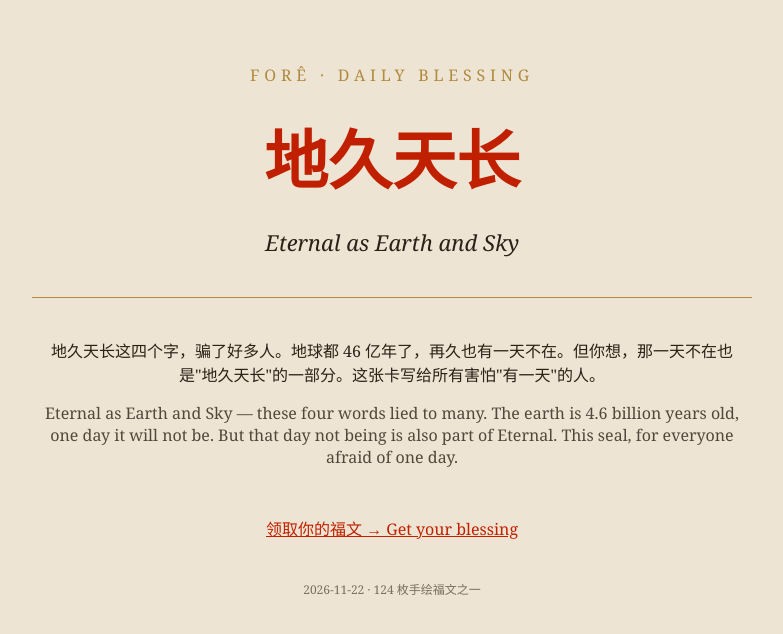
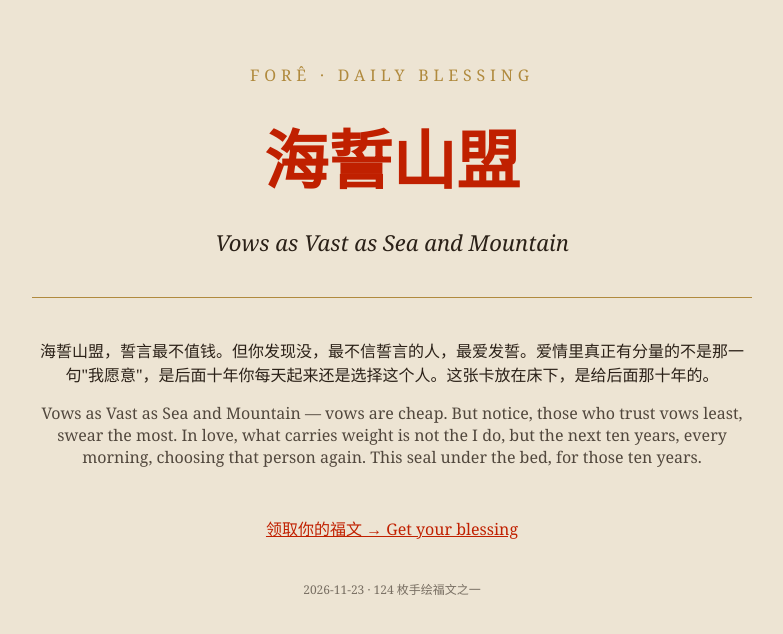
Before and after one commit to tatasun-vip/forerui-pages, a plain HTML site: page daily/index.html in a window 1280 px wide. Shown: the whole page, without its empty margins (248-1031 px from the left). Drawn offline with Linux system fonts and the light colour scheme.

Commit message:
chore(daily): 每日福文 2026-11-23 [skip ci]

```diff
--- a/daily/index.html
+++ b/daily/index.html
@@ -4,8 +4,8 @@
 <meta charset="UTF-8">
 <meta name="viewport" content="width=device-width, initial-scale=1.0">
 <meta name="google-site-verification" content="VO-pd1oix6xcbca32ugjjPLUXTX7RXqiu7m2Qsc8NDs" />
-<title>每日福文 · 地久天长 | FORÊ</title>
-<meta name="description" content="FORÊ 每日福文：地久天长 — Eternal as Earth and Sky。四字一愿，一笔一福。">
+<title>每日福文 · 海誓山盟 | FORÊ</title>
+<meta name="description" content="FORÊ 每日福文：海誓山盟 — Vows as Vast as Sea and Mountain。四字一愿，一笔一福。">
 <link rel="canonical" href="https://blessing.forerui.com/daily/">
 <link rel="icon" type="image/svg+xml" href="../favicon.svg">
 <link rel="alternate" hreflang="en" href="https://blessing.forerui.com/">
@@ -14,12 +14,12 @@
 </head>
 <body>
 <p style="letter-spacing:.3em;color:#B08A3E">FORÊ · DAILY BLESSING</p>
-<h1 style="font-size:64px;margin:24px 0;color:#C02000">地久天长</h1>
-<p style="font-size:22px;font-style:italic">Eternal as Earth and Sky</p>
+<h1 style="font-size:64px;margin:24px 0;color:#C02000">海誓山盟</h1>
+<p style="font-size:22px;font-style:italic">Vows as Vast as Sea and Mountain</p>
 <hr style="border:none;border-top:1px solid #B08A3E;margin:40px 0">
-<p>地久天长这四个字，骗了好多人。地球都 46 亿年了，再久也有一天不在。但你想，那一天不在也是"地久天长"的一部分。这张卡写给所有害怕"有一天"的人。</p>
-<p style="opacity:.8">Eternal as Earth and Sky — these four words lied to many. The earth is 4.6 billion years old, one day it will not be. But that day not being is also part of Eternal. This seal, for everyone afraid of one day.</p>
+<p>海誓山盟，誓言最不值钱。但你发现没，最不信誓言的人，最爱发誓。爱情里真正有分量的不是那一句"我愿意"，是后面十年你每天起来还是选择这个人。这张卡放在床下，是给后面那十年的。</p>
+<p style="opacity:.8">Vows as Vast as Sea and Mountain — vows are cheap. But notice, those who trust vows least, swear the most. In love, what carries weight is not the I do, but the next ten years, every morning, choosing that person again. This seal under the bed, for those ten years.</p>
 <p style="margin-top:48px"><a href="https://forerui.com/?src=daily">领取你的福文 → Get your blessing</a></p>
-<p style="font-size:12px;opacity:.6;margin-top:40px">2026-11-22 · 124 枚手绘福文之一</p>
+<p style="font-size:12px;opacity:.6;margin-top:40px">2026-11-23 · 124 枚手绘福文之一</p>
 </body>
 </html>
```
